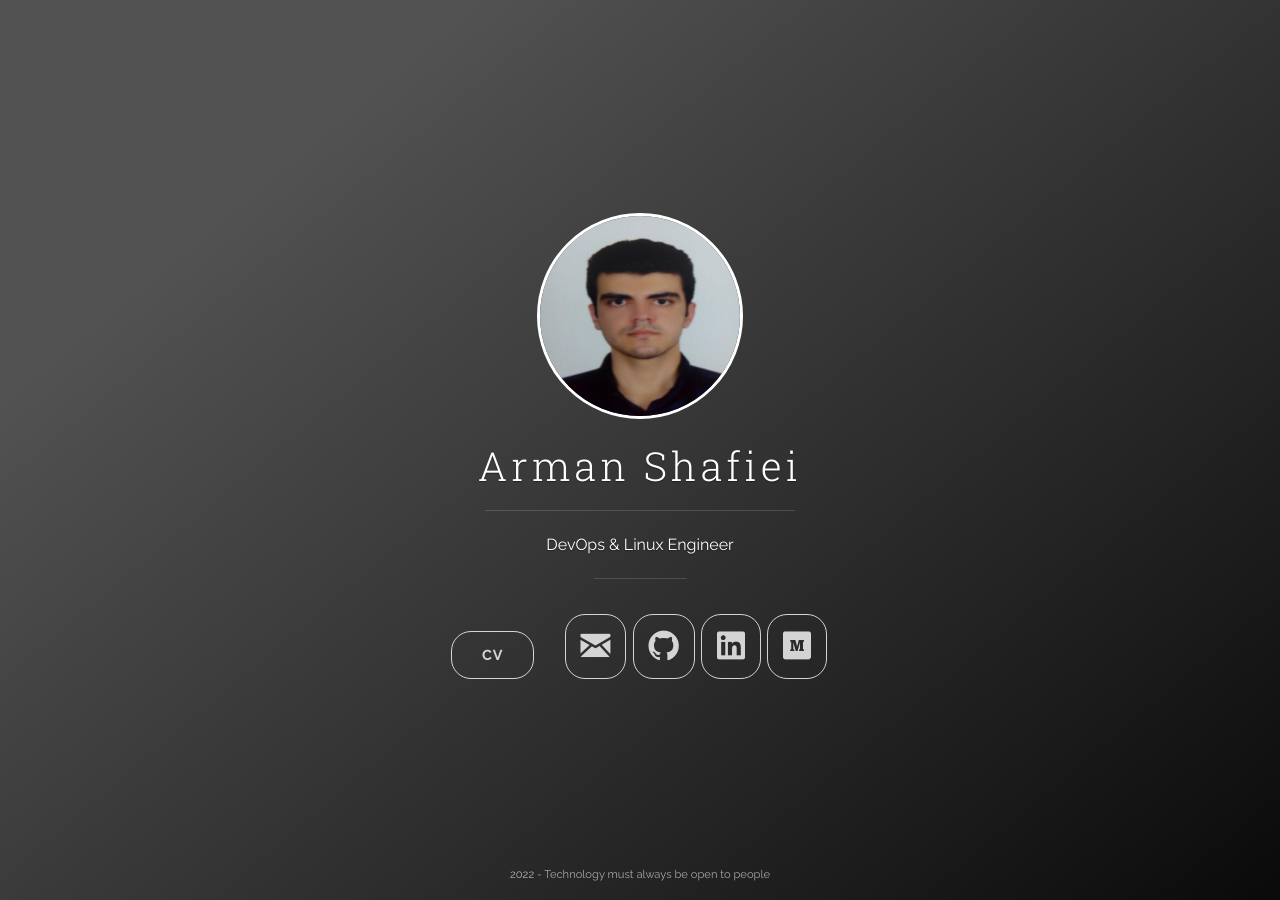
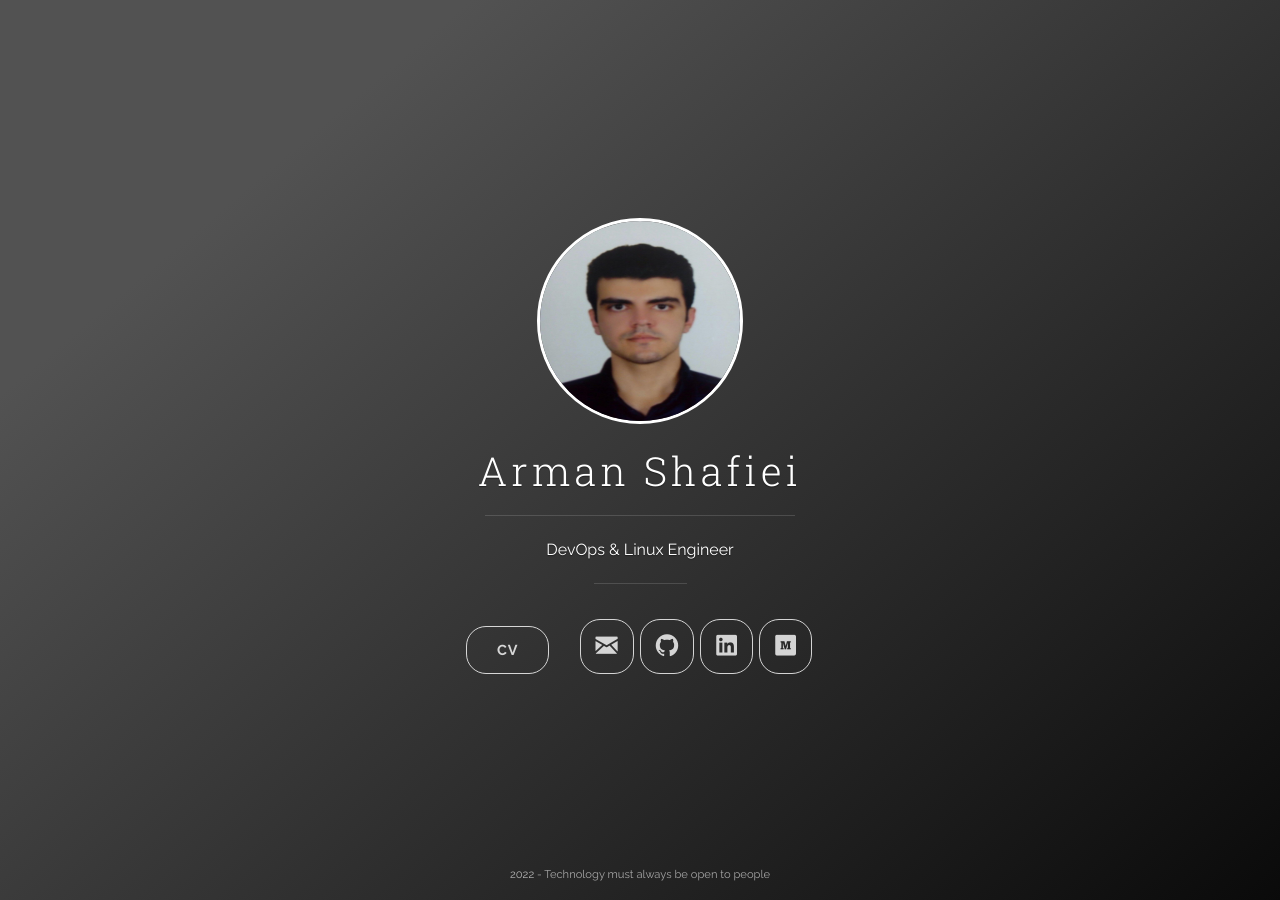
Before and after one commit to arman-shafiei/page, a Jekyll site: the page built from index.html, in a window 1280 px wide. Built offline with Jekyll 4.4.1, drawn with Linux system fonts in a browser that asks for light colours; nearby versions of some CDN libraries.

Commit message:
testing font

```diff
--- a/index_style/css/uno.css
+++ b/index_style/css/uno.css
@@ -1399,7 +1399,7 @@
 			display: none; }
 		.navigation--social a .icon {
 			display: block;
-			font-size: 2.7em; }
+			font-size: 2.0em; }
 
 .pagination {
 	display: block;
@@ -1441,7 +1441,7 @@
 .post-list__post-title {
 	margin-top: 0;
 	margin-bottom: .2em;
-	font-size: 1.5em;
+	font-size: 2.0em;
 	line-height: 1.3em; }
 	.post-list__post-title a {
 		color: #333333; }
```
